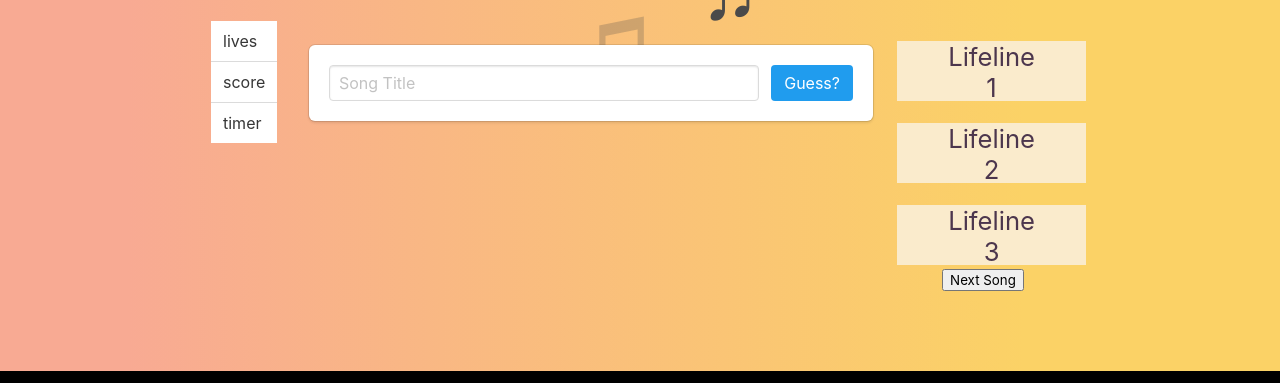
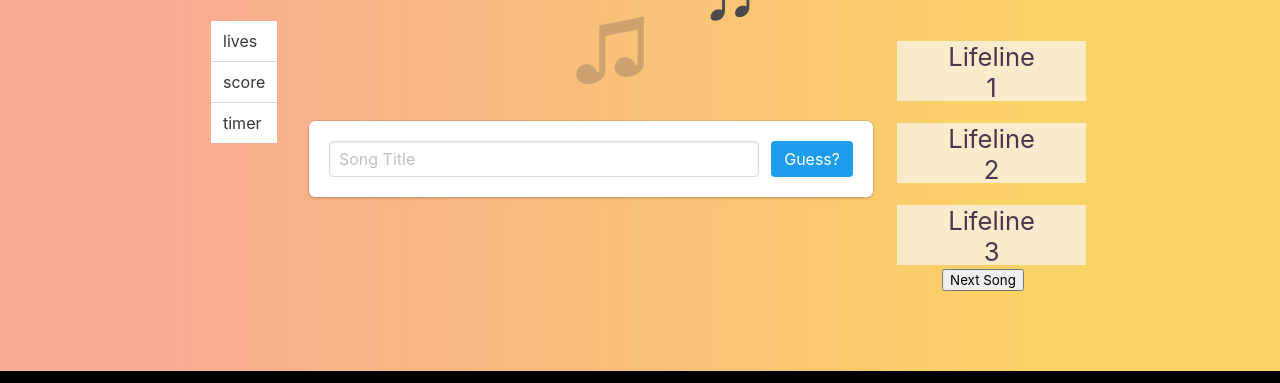
Before and after one commit to jixuni/party_like_its_1999, a plain HTML site: page game.html in a window 1280 px wide. Shown: the part 341-724 px from the top of the page. Drawn offline with nearby package versions, Linux system fonts and the light colour scheme; no server answers.

Commit message:
fix some minor bugs and added a fadein effect

```diff
--- a/assets/css/style.css
+++ b/assets/css/style.css
@@ -291,6 +291,10 @@ h1 span:nth-child(13),h1 span:nth-child(13)::before{
     }
 }
 
+#guessBox {
+    margin-top: 100px;
+}
+
 .footer{
     padding: 2.0rem 2.0rem 2.0rem !important;
     background-color: black !important;
--- a/game.html
+++ b/game.html
@@ -71,7 +71,7 @@
                         <h2 class="subtitle has-text-white" id="gameHtmlBody">
 
                         </h2>
-                        <div class="box">
+                        <div class="box" id="guessBox">
                             <div class="field is-grouped">
                                 <p class="control is-expanded">
                                     <input class="input" type="text" placeholder="Song Title" id="userInput">
```
